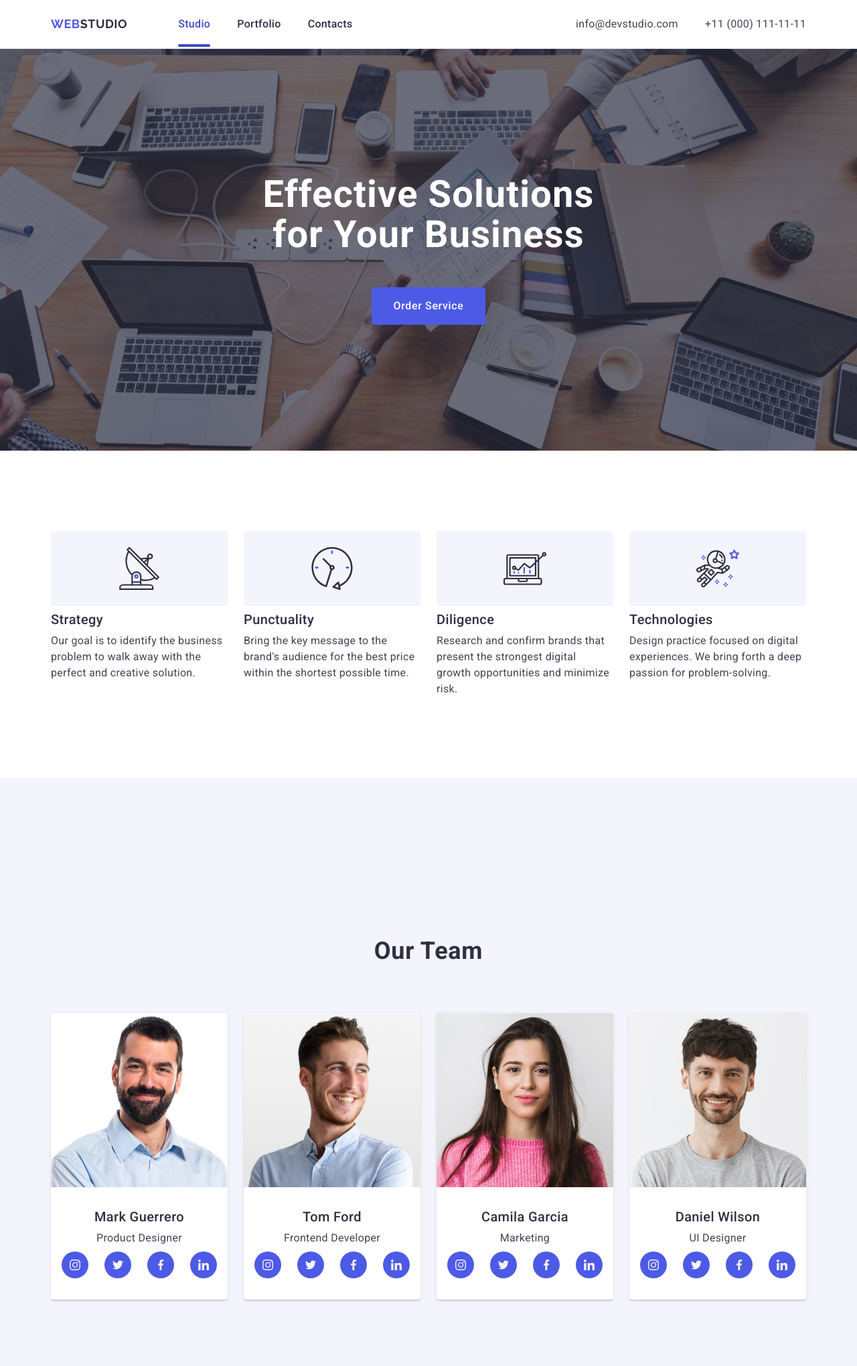
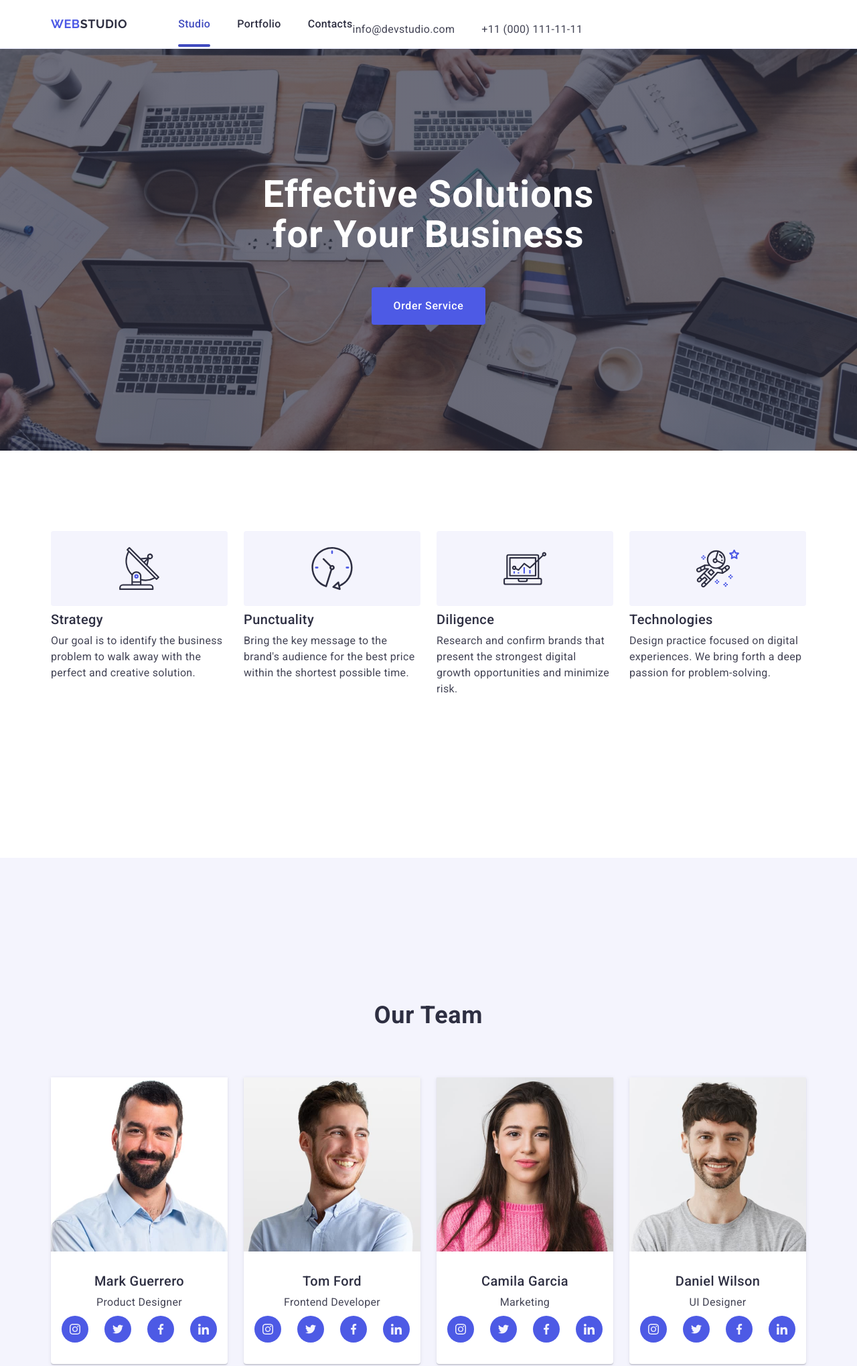
Before and after one commit to TaniaBilousova/goit-markup-hw-06, a plain HTML site: page index.html in a window 1280 px wide. Shown: the top 2040 px of the page at 67% size. Drawn offline with nearby package versions, Linux system fonts and the light colour scheme.

Commit message:
add-css-hw-6

```diff
--- a/css/styles.css
+++ b/css/styles.css
@@ -100,7 +100,6 @@ color: #404bbf;
 
 .address{
 font-style: normal;
-margin-left: auto;
 }
 .address-link{
 font-size: 16px;
@@ -117,21 +116,15 @@ color: #404bbf;
 }
 
 .list-nav{
+/*display: flex;
+justify-content: center;
+align-items: center;
+padding-top: 16px;
+gap: 12px;
+margin-right: auto;*/
 display: none;
-gap: 40px;
 }
 
-.list-nav-mail{
-width: 153px;
-height: 24px;
-top: 24px;
-left: 940px;
-}
-
-.list-nav-phone{
-left: 1133px;
-margin-right: auto;
-}
 /**++++++++++++++++++++++++++++++++++++++++*/
 .menu-open-btn {
 background-color: #FFFFFF;
@@ -182,6 +175,8 @@ background-color: #e7e9fc;
 }
 
 .mob-menu-list {
+display: flex;
+flex-wrap: wrap;
 font-weight: 700;
 font-size: 36px;
 line-height: 1.07;
@@ -248,9 +243,7 @@ background-color: #31d0aa;
 .mob-link:focus {
 background-color: #31d0aa;
 }
-.mob-link-icon {
 
-}
 
 /**++++++++++++++++++++++++++*/
 /**------------------------*/
@@ -381,8 +374,8 @@ margin-right: auto;
 /**-------------Team-----------*/
 .team{
 background-color: #F4F4FD;
-padding-top: 120px;
-padding-bottom: 120px;
+padding-top: 96px;
+padding-bottom: 96px;
 }
 .team-title{
 font-size: 36px;
@@ -393,7 +386,7 @@ text-align: center;
 text-transform: capitalize;
 color: #2E2F42;
 /*margin-top: 120px;*/
-margin-top: 87px;
+margin-top: 96px;
 margin-bottom: 72px;
 }
 .team-list{
@@ -571,7 +564,7 @@ padding-bottom: 72px;
 align-items: baseline;
 }
 .text-logo{
-margin-right: 120px;
+/*margin-right: 120px;*/
 }
 .footer-logo{
 display: inline-block;
@@ -923,7 +916,7 @@ background-color: #4D5AE5;
     max-width: 768px;
  }
  .team-title{
-   margin-top: 96px;
+   margin-top: 104px;
  }
  .team-list-title {
     width: calc((100% - 24px) / 2);
@@ -977,9 +970,13 @@ background-color: #4D5AE5;
  }
 
  .list-nav {
-  display: flex;
-  flex-wrap: wrap;
- margin-right: auto;
+display: flex;
+flex-wrap: wrap;
+justify-content: center;
+align-items: center;
+padding-top: 16px;
+gap: 12px;
+margin-right: auto;
  }
  .menu-open-btn {
   display: none;
@@ -1011,6 +1008,10 @@ max-width: 360px;
   max-width: 1158px;
   padding-left: 15px;
   padding-right: 15px;
+}
+.team {
+margin-top: 120px;
+margin-bottom: 96px;
 }
  .team-list {
    display: flex;
@@ -1066,9 +1067,16 @@ max-width: 360px;
  .header-menu-list {
   display: flex;
  }
- .list-nav{
-  display: flex;
- }
+
+.list-nav {
+display: flex;
+  /*flex-wrap: wrap;*/
+  /*justify-content: center;
+  align-items: center;*/
+  padding-top: 16px;
+  gap: 40px;
+  margin-right: auto;
+}
 
  .footer {
 padding-top: 100px;
```
